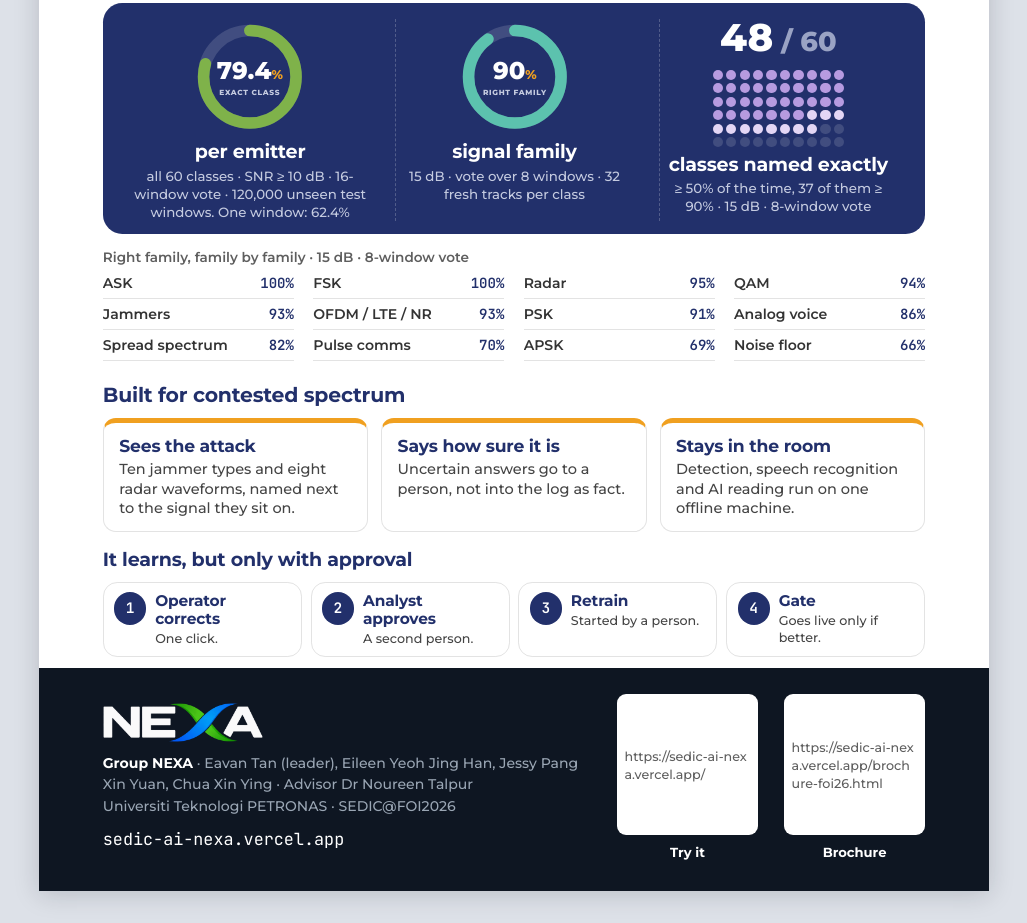
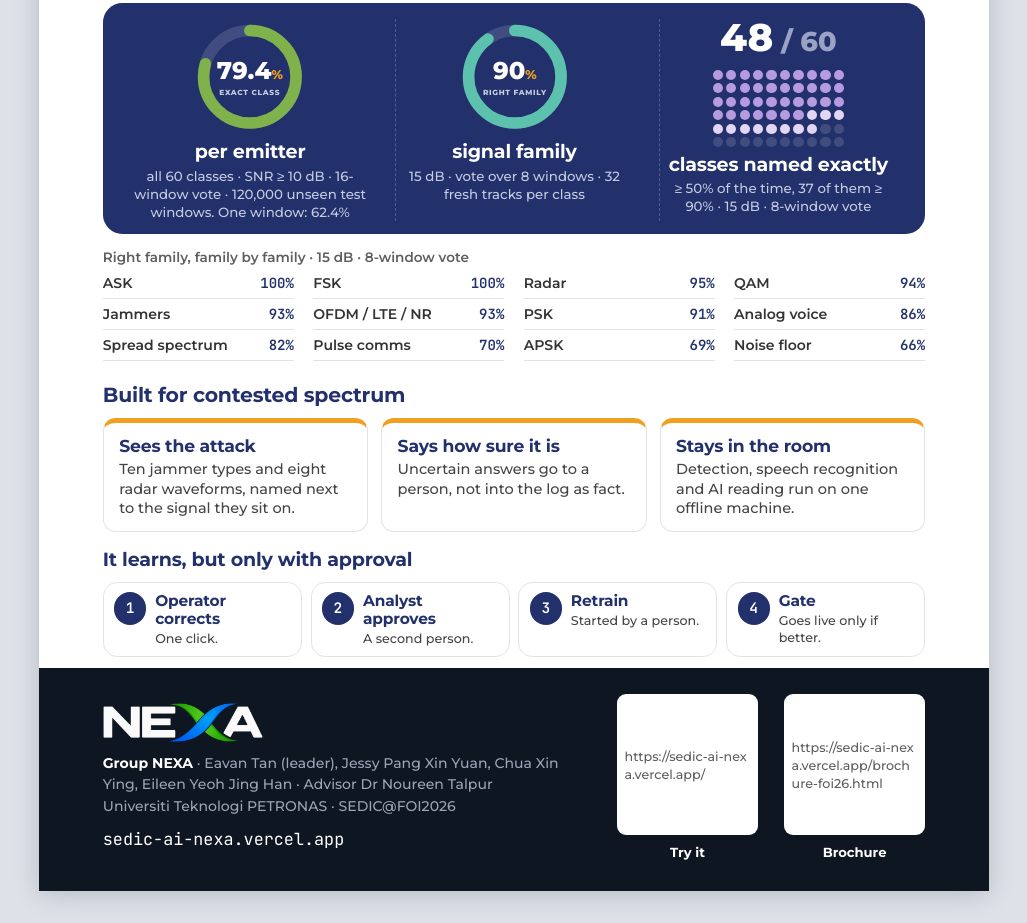
Before and after one commit to eavan127/sedicAI_NEXA, a plain HTML site: page web/brochure-foi26-flyer.html in a window 1280 px wide. Shown: the part 1889-2812 px from the top of the page, without its empty margins (126-1153 px from the left). Drawn offline with Linux system fonts and the light colour scheme.

Commit message:
Flyer: team names in the order Eavan, Jessy, Chua, Eileen, then advisor
Co-Authored-By: Claude Opus 5.5 <noreply@anthropic.com>

```diff
--- a/web/brochure-foi26-flyer.html
+++ b/web/brochure-foi26-flyer.html
@@ -586,7 +586,7 @@
   <div class="closer">
     <div>
       <img class="logo" src="img/nexa-logo-light.png" alt="NEXA" width="1100" height="264">
-      <p class="who"><b>Group NEXA</b> · Eavan Tan (leader), Eileen Yeoh Jing Han, Jessy Pang Xin Yuan, Chua Xin Ying · Advisor Dr Noureen Talpur<br>Universiti Teknologi PETRONAS · SEDIC@FOI2026</p>
+      <p class="who"><b>Group NEXA</b> · Eavan Tan (leader), Jessy Pang Xin Yuan, Chua Xin Ying, Eileen Yeoh Jing Han · Advisor Dr Noureen Talpur<br>Universiti Teknologi PETRONAS · SEDIC@FOI2026</p>
       <p class="url">sedic-ai-nexa.vercel.app</p>
     </div>
     <div class="qrs">
```
Also changed, not shown: 1 other file.
